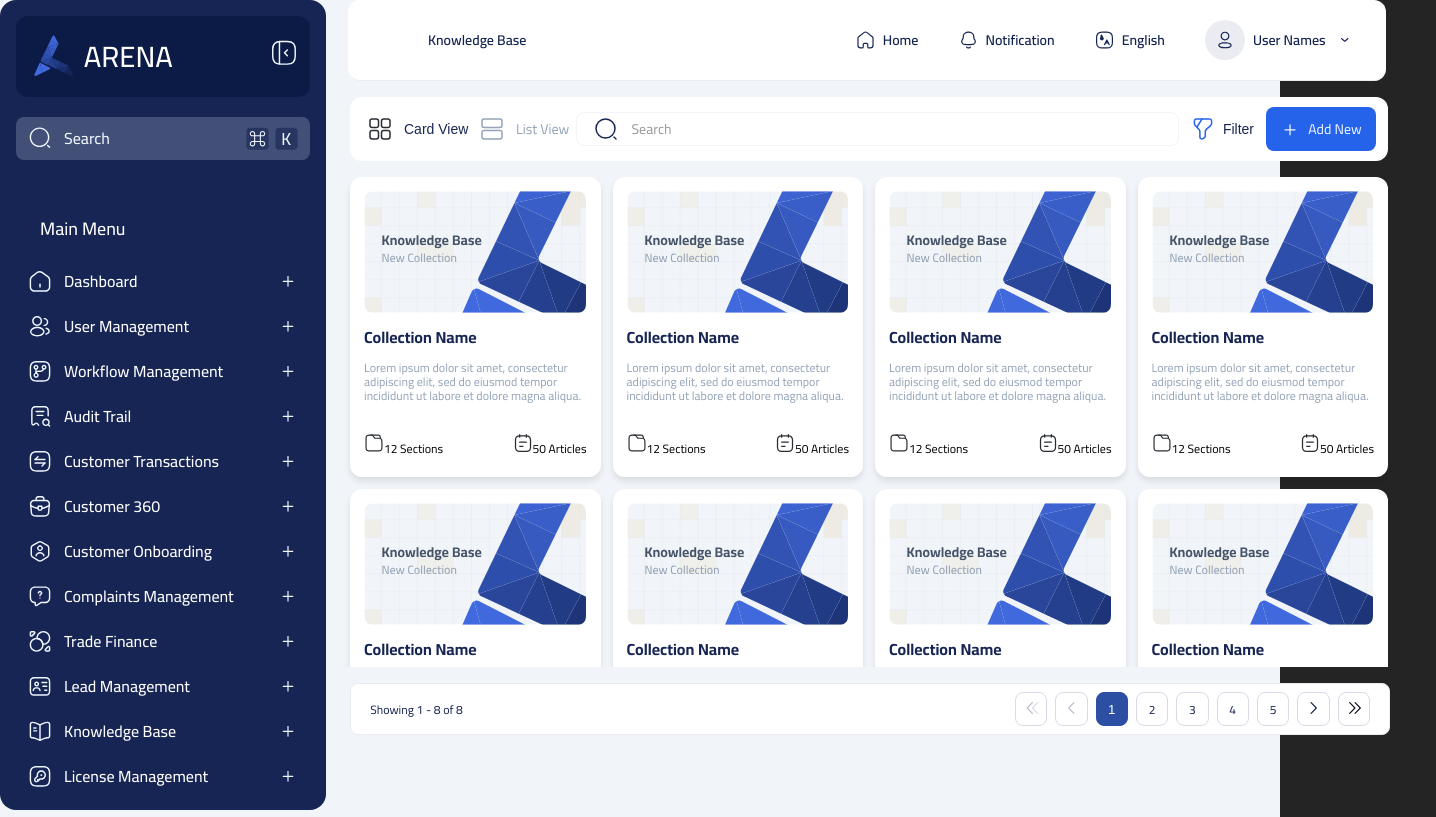
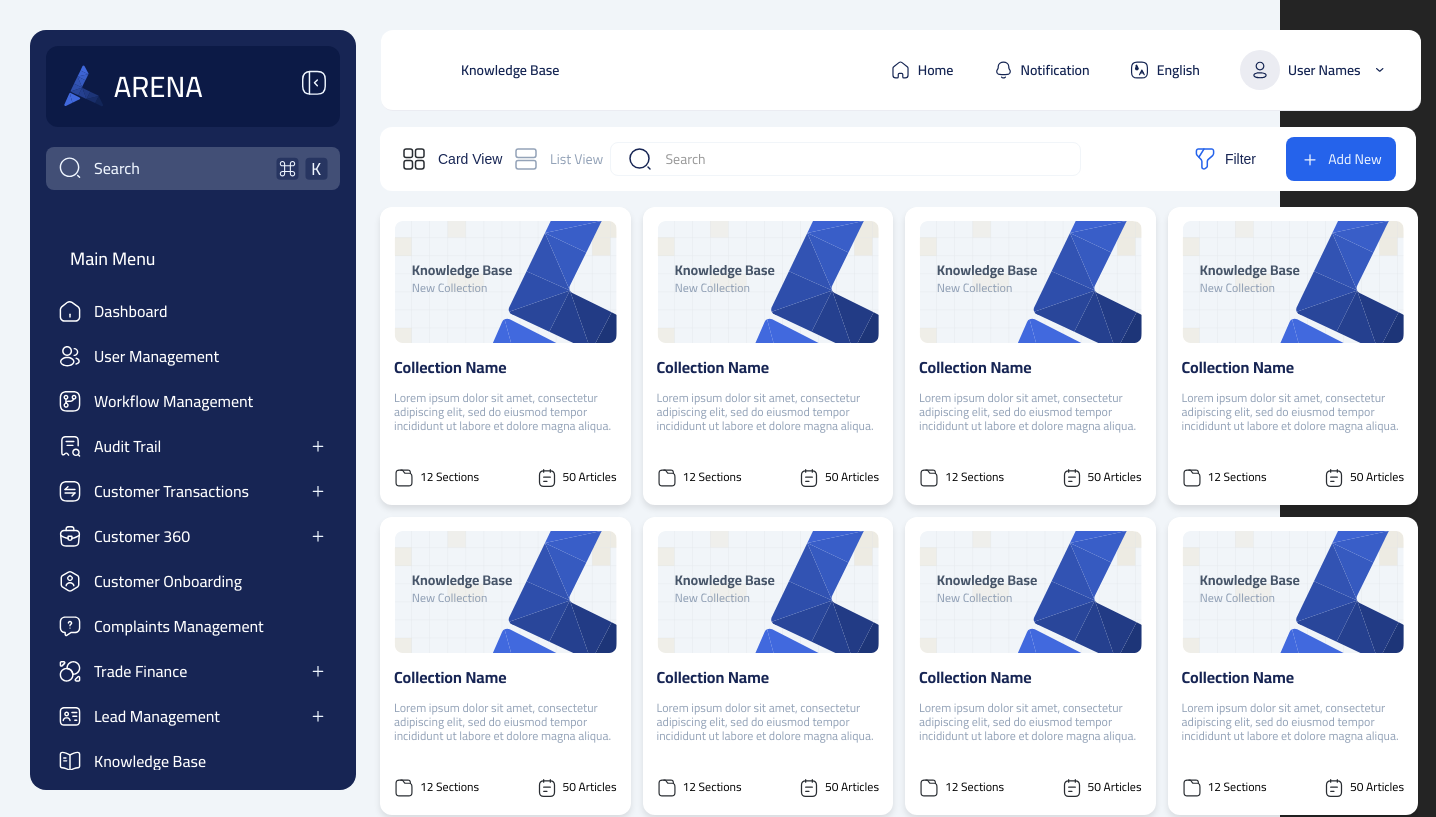
Before and after one commit to TasneemFarraj/Arena, a React (Vite) app: page /knowledge-base in a window 1280 px wide. Shown: the top 817 px of the page, 1436 px wide, since content can reach past the window. Built offline with nearby package versions, Linux system fonts and the light colour scheme.

Commit message:
feat: Make a responsive design Laptop scale and 1440*1020 scale

```diff
--- a/src/App.css
+++ b/src/App.css
@@ -3,4 +3,6 @@
   margin: 0 auto;
   padding: 2rem;
   text-align: center;
+  background-color: #F1F5F9;
+
 }
--- a/src/components/KnowledgeBase/AddNewCollection.scss
+++ b/src/components/KnowledgeBase/AddNewCollection.scss
@@ -2,9 +2,9 @@
     position: absolute;
     top: 16px;
     right: 0px;
-    left: 14px;
-    width: 1040px;
-    height: 640px;
+    left: 11px;
+    width: 1110px;
+    height: 600px;
     border-radius: 12px;
     background: rgba(41, 45, 50, 0.8);
     display: flex;
@@ -19,7 +19,7 @@
     padding: 20px;
     border-radius: 12px;
     width: 594px;
-    height: 580px;
+    height: 540px;
     box-shadow: 0 4px 8px rgba(0, 0, 0, 0.1);
     margin-top: 10px;
     margin-right: 6px;
@@ -93,8 +93,8 @@
     }
     .close-icon {
       position: absolute;
-      top: 26px;
-      right: 16px;
+      top:42px;
+      right: 24px;
       font-size: 24px;
       cursor: pointer;
       color: #000000;
@@ -138,7 +138,7 @@
           border: 1px solid #ccc;
           border-radius: 8px;
           background-color: #f8fafc;
-          color: black;
+          color: rgb(131, 116, 116);
           transition: border-color 0.2s ease-in-out;
           width: 240px;
           height: 18px;
@@ -196,7 +196,14 @@
           padding: 10px 10px 0px 12px;
           resize: none;
           font-family: Cairo;
+          &:hover {
+            border-color: #60a5fa;
+          }
 
+          &:focus {
+            border-color: #007bff;
+            outline: none;
+          }
         }
         input {
           padding: 10px 10px 10px 35px;
@@ -270,6 +277,7 @@
       justify-content: center;
       height: 191px;
       width: 520px;
+      margin-top: 20px;
 
       .upload-area {
         display: flex;
@@ -282,7 +290,7 @@
         border-radius: 12px;
         background-color: #e2e8f0;
         border: 1px dashed #60a5fa;
-        background: rgba(0, 123, 255, 0.1);
+        background: #f3f6fa;
         transition: background 0.2s ease-in-out;
         cursor: pointer;
         text-align: center;
@@ -340,6 +348,7 @@
       justify-content: space-between;
       gap: 10px;
       padding-bottom: 24px;
+      margin-top: 127px;
 
       .cancel-btn {
         background: #f5f5f5;
@@ -392,3 +401,17 @@
 
     }
   }
+  @media (max-width: 1440px) {
+    .add-new-collection{
+      width: 1040px;
+    }
+  }
+  @media screen and (height: 1020px) {
+    .add-new-collection{
+      height: 890px;
+    }
+    .add-new-collection-content{
+      height: 830px;
+
+    }
+  }
--- a/src/components/KnowledgeBase/AddNewCollection.tsx
+++ b/src/components/KnowledgeBase/AddNewCollection.tsx
@@ -137,7 +137,7 @@ const AddNewCollection: React.FC<AddNewCollectionProps> = ({
 
           <div className="form-group">
             <div className="upload-container">
-              <label className="thumbnail" className="upload-area">
+              <label className="upload-area">
                 {imagePreview ? (
                   <img src={imagePreview} alt="Thumbnail Preview" className="thumbnail-preview" />
                 ) : (
--- a/src/components/KnowledgeBase/KnowledgeBase.scss
+++ b/src/components/KnowledgeBase/KnowledgeBase.scss
@@ -1,8 +1,8 @@
 .shared-width {
+  max-width: 100%;
   width: 1038px;
   margin-left: 12px;
 }
-
 
 .knowledge-base {
   @extend .shared-width;
@@ -11,34 +11,16 @@
   display: flex;
   flex-direction: column;
   position: relative;
-
-
-  .top-box {
-    background-color: #fff;
-    padding: 20px;
-    @extend .shared-width;
-    border-radius: 8px;
-    margin-top: 19px;
-    height: 100px;
-    text-align: center;
-
-    h2 {
-      font-size: 24px;
-      color: #142452;
-      margin-bottom: 10px;
 }
 
-    p {
-      font-size: 16px;
-      color: #666;
-    }
-  }
 .knowledge-header {
   display: flex;
-    width: 1014px;
+  flex-wrap: wrap;
+  width: 100%;
+  max-width: 1110px;
   gap: 21px;
-    padding: 10px 12px;
-    margin: 16px 12px;
+  padding: 10px 50px 10px 16px;
+  margin: 16px 40px 16px 12px;
   align-items: center;
   justify-content: space-between;
   background: #fff;
@@ -48,6 +30,7 @@
   font-style: normal;
   font-weight: 400;
   line-height: 28px;
+}
 
 .knowledge-header-actions {
   display: flex;
@@ -69,7 +52,6 @@
   .search-bar {
     display: flex;
     align-items: center;
-        padding: 3px 2.725px;
     gap: 12px;
     flex: 2;
     justify-content: center;
@@ -77,8 +59,8 @@
     border: 1px solid #f1f5f9;
     background: #fff;
     padding: 4.2px 16.20px;
-        width:564px;
-
+    width: 100%;
+    max-width: 564px;
 
     .search-icon {
       width: 24px;
@@ -114,16 +96,19 @@
     color: #172554;
     cursor: pointer;
     padding: 8px 12px;
+    margin-right: 18px;
+    margin-left: 100px;
     font-size: 14px;
   }
 
   .add-btn {
     border-radius: 8px;
-        background:  #2563EB;
+    background: #2563EB;
     border: none;
     display: flex;
     width: 110px;
     height: 44px;
+    margin-right: -30px;
     align-items: center;
     cursor: pointer;
     gap: 8px;
@@ -135,7 +120,6 @@
     font-style: normal;
     font-weight: 400;
     line-height: 20px;
-
   }
 }
 
@@ -153,20 +137,17 @@
   flex: 1;
   justify-content: flex-end;
 }
-  }
 
 .card-container {
   display: grid;
-    width:1038px;
-    height: 490px;
-    grid-template-columns: repeat(4,1fr);
-    grid-template-rows: repeat(2, auto);
+  height: 450px;
+  width:1110px;
+  grid-template-columns: repeat(auto-fit, minmax(250px, 1fr));
+  gap: 12px;
   padding-left: 12px;
-    flex-direction: column;
-    align-items: flex-start;
-    gap: 12px;
   overflow-y: scroll;
   overflow-x: hidden;
+
   &::-webkit-scrollbar {
     width: 4px;
   }
@@ -181,8 +162,9 @@
   }
 
   &::-webkit-scrollbar-track {
-      background-color: rgba(23, 37, 84, 0.8);
+    background-color: rgba(211, 213, 218, 0.8);
     border-radius: 16px;
+    margin: 2px;
   }
 }
 
@@ -199,11 +181,10 @@
 }
 
 .card-image {
-    width: 221.5px;
+  width: 100%;
   height: 122px;
   border-radius: 8px;
-    padding: 14px 14px 12px 14px;
-
+  padding: 14px 14px 12px 0px;
 }
 
 .card-content {
@@ -216,7 +197,7 @@
   }
 
   p {
-      color:  #94A3B8;
+    color: #94A3B8;
     padding: 0 14px 18px 14px;
     font-variant-numeric: lining-nums proportional-nums;
     font-family: Cairo;
@@ -240,30 +221,31 @@
     align-items: flex-start;
     align-self: stretch;
     padding: 0px 14px 14px 14px;
-      gap:49px;
+    gap: 49px;
 
     .icon-footer {
       width: 20px;
       height: 20px;
       flex-shrink: 0;
+      margin-right: 6px;
+      vertical-align: middle;
     }
   }
-
 }
 
 .pagination-footer {
   display: flex;
   justify-content: space-between;
   align-items: center;
-    padding-left:  19.22px;
-    padding-right:  19.22px;
-    width: 999.6px;
+  padding-left: 35px;
+  padding-right: 35px;
+  width: 100%;
   height: 50px;
   flex-shrink: 0;
   border-radius: 8px;
-    border: 1px solid  #EBECF2;
-    background:#FFF;
-    color:  #142452;
+  border: 1px solid #EBECF2;
+  background: #FFF;
+  color: #142452;
   font-variant-numeric: lining-nums proportional-nums;
   font-family: Cairo;
   font-size: 12px;
@@ -279,7 +261,7 @@
 
     .pagination-button {
       padding: 5px 10px;
-        gap:4.75;
+      gap: 4.75;
       border: 1px solid #D8DAE5;
       background: none;
       color: #2C4FA4;
@@ -289,14 +271,14 @@
       height: 34px;
       flex-shrink: 0;
       border-radius: 8px;
-        background:  #FFFFFF;
+      background: #FFFFFF;
 
       &:hover {
         color: white;
       }
 
       &:disabled {
-          color:#142452;
+        color: #142452;
         text-align: center;
         font-variant-numeric: lining-nums proportional-nums;
         font-family: Cairo;
@@ -316,4 +298,45 @@
         border-color: #2C4FA4;
       }
     }
-    }}}
+  }
+}
+@media (max-width: 1440px) {
+  .card-container {
+    width: 1038px;
+    height: 750px;
+    grid-template-columns: repeat(4, minmax(249.5px, 1fr));
+  }
+  .knowledge-header {
+    max-width: 970px;
+    width: 100%;
+  }
+
+  .pagination-footer {
+    max-width: 970px;
+    width: 100%;
+  }
+
+}
+
+@media (max-width: 1038px) {
+  .card-container {
+    grid-template-columns: repeat(auto-fit, minmax(150px, 1fr));
+  }
+}
+
+@media (max-width: 768px) {
+  .knowledge-header {
+    flex-direction: column;
+    width: 100%;
+  }
+
+  .card-container {
+    grid-template-columns: repeat(auto-fit, minmax(150px, 1fr));
+  }
+}
+
+@media (max-width: 480px) {
+  .card-container {
+    grid-template-columns: repeat(auto-fit, minmax(150px, 1fr));
+  }
+}
--- a/src/components/KnowledgeBase/knowledgeBaseConfig.ts
+++ b/src/components/KnowledgeBase/knowledgeBaseConfig.ts
@@ -62,5 +62,36 @@ export const knowledgeBaseData = [
         articles: 50,
         image: Thumbnil
       },
-
+      {
+        id: 9,
+        title: "Collection Name",
+        description: "Lorem ipsum dolor sit amet, consectetur adipiscing elit, sed do eiusmod tempor incididunt ut labore et dolore magna aliqua.",
+        sections: 12,
+        articles: 50,
+        image: Thumbnil
+      },
+      {
+        id: 10,
+        title: "Collection Name",
+        description: "Lorem ipsum dolor sit amet, consectetur adipiscing elit, sed do eiusmod tempor incididunt ut labore et dolore magna aliqua.",
+        sections: 12,
+        articles: 50,
+        image: Thumbnil
+      },
+      {
+        id: 11,
+        title: "Collection Name",
+        description: "Lorem ipsum dolor sit amet, consectetur adipiscing elit, sed do eiusmod tempor incididunt ut labore et dolore magna aliqua.",
+        sections: 12,
+        articles: 50,
+        image: Thumbnil
+      },
+      {
+        id: 12,
+        title: "Collection Name",
+        description: "Lorem ipsum dolor sit amet, consectetur adipiscing elit, sed do eiusmod tempor incididunt ut labore et dolore magna aliqua.",
+        sections: 12,
+        articles: 50,
+        image: Thumbnil
+      },
   ];
--- a/src/components/Layout.scss
+++ b/src/components/Layout.scss
@@ -1,7 +1,9 @@
 .layout {
   display: grid;
   grid-template-columns: auto 1fr;
+  margin: 30px;
 }
-// .content{
-//    overflow-y: scroll;
-// }
+
+.sidebar {
+  transition: width 0.3s ease;
+}
--- a/src/components/Layout.tsx
+++ b/src/components/Layout.tsx
@@ -8,6 +8,7 @@ const Layout: React.FC = () => {
   return (
     <div className="layout">
       <Sidebar />
+
       <div className="main-content">
         <Navbar />
         <div className="content">
--- a/src/components/Navbar/Navbar.scss
+++ b/src/components/Navbar/Navbar.scss
@@ -11,7 +11,7 @@
   stroke: #D8DAE5;
   color: #142452;
   height: 42px;
-  width: 978px;
+  width: 100%;
   margin-left: 22px;
   border-bottom: 1px solid #EBECF2;
 
@@ -101,3 +101,10 @@
     }
   }
 }
+@media (max-width: 1440px) {
+  .navbar {
+    max-width: 980px;
+    width: 100%;
+    margin-left: 25px;
+  }
+}
--- a/src/components/Sidebar/Sidebar.scss
+++ b/src/components/Sidebar/Sidebar.scss
@@ -2,7 +2,7 @@
   font-size: 29.24px;
   line-height: 45.69px;
   width: 326px;
-  height: calc(100vh - 10px);
+  height: calc(100vh - 60px);
   left: 296px;
   border-radius: 16px;
   background-color: #172554;
@@ -71,8 +71,8 @@
 
       .toggle {
         position: absolute;
-        left: 150px;
-        top:30px;
+        left: 180px;
+        top:55px;
         display: flex;
         width: 28px;
         height: 28px;
@@ -89,6 +89,7 @@
     }
   }
 }
+
   .close-submenu-btn {
     position: absolute;
     top: 10px;
@@ -101,10 +102,10 @@
 
 .submenu {
   position: fixed;
-  top: 0;
-  left: 108px;
-  width: 250px;
-  height: 100vh;
+  top: 30;
+  left: 138px;
+  width: 200px;
+  height: calc(100vh - 40px);
   background-color: #172554;
   color: #fff;
   transition: transform 0.3s ease;
@@ -117,18 +118,28 @@
   overflow-y: auto;
   .sidebar {
 
-
     &.collapsed.with-submenu {
       border-bottom-right-radius: 0%;
       border-top-right-radius: 0%;
     }
-}}
+
+}
+}
 
 .submenu.visible {
   transform: translateX(0);
 }
+.main-content {
+  transition: margin-left 0.3s ease;
+  margin-left:0px;
+}
 
-
+.submenu.visible + .main-content {
+  margin-left: 200px;
+}
+.menu-icon {
+filter: brightness(100);
+}
 
   .header-menu{
     font-family: Cairo;
@@ -188,7 +199,7 @@
   .menu-text-container {
     display: flex;
     flex-direction: column;
-    gap: 4px; //
+    gap: 4px;
   }
 
   .submenu-description {
@@ -353,3 +364,12 @@
       }
     }
   }
+  @media screen and (height: 1020px) {
+    .sidebar {
+      height: calc(100vh - 50px);
+    }
+    .submenu{
+      height: calc(100vh - 30px);
+
+    }
+  }
--- a/src/components/Sidebar/sidebarConfig.ts
+++ b/src/components/Sidebar/sidebarConfig.ts
@@ -16,20 +16,20 @@ export const sidebarItems = [
   {
     name: "Dashboard",
     icon: Dashboard,
-    expandable: true,
+    // expandable: true,
     description: "Access the main dashboard and monitor key activities."
   },
   {
     name: "User Management",
     icon: UserManagement,
-    expandable: true,
+    // expandable: true,
     description: "Manage users, their roles, and permissions."
   },
   {
     name: "Workflow Management",
     icon: WorkflowManagement,
     route: "/workflow-management",
-    expandable: true,
+    // expandable: true,
   },
   {
     name: "Audit Trail",
@@ -53,24 +53,48 @@ export const sidebarItems = [
     name: "Customer Transactions",
     icon: CustomerTransactions,
     expandable: true,
-    description: "Manage and track customer transactions and financial activities."
-  },
+    subItems: [
+      {
+        name: "Sub Item 3",
+        icon: "/src/assets/admin.svg",
+        route: "/sub-item3",
+        description: "Description for Sub Item 3"
+      },
+      {
+        name: "Sub Item 4",
+        icon: "/src/assets/license.svg",
+        route: "/sub-item4",
+        description: "Description for Sub Item 4"
+      }
+    ]   },
   {
     name: "Customer 360",
     icon: Customer360,
     expandable: true,
-    description: "View comprehensive customer data and history in one place."
-  },
+    subItems: [
+      {
+        name: "Sub Item 3",
+        icon: "/src/assets/admin.svg",
+        route: "/sub-item3",
+        description: "Description for Sub Item 3"
+      },
+      {
+        name: "Sub Item 4",
+        icon: "/src/assets/license.svg",
+        route: "/sub-item4",
+        description: "Description for Sub Item 4"
+      }
+    ] },
   {
     name: "Customer Onboarding",
     icon: CustomerOnboarding,
-    expandable: true,
+    // expandable: true,
     description: "Handle the registration and onboarding process for new customers."
   },
   {
     name: "Complaints Management",
     icon: ComplaintsManagement,
-    expandable: true,
+    // expandable: true,
     description: "Track and resolve customer complaints and feedback."
   },
   {
@@ -101,19 +125,31 @@ export const sidebarItems = [
     name: "Knowledge Base",
     icon: KnowledgeBase,
     route: "/knowledge-base",
-    expandable: true,
+    // expandable: true,
 
   },
   {
     name: "License Management",
     icon: LicenseManagement,
     expandable: true,
-    description: "Handle software licenses, renewals, and compliance."
-  },
+    subItems: [
+      {
+        name: "Sub Item 3",
+        icon: "/src/assets/admin.svg",
+        route: "/sub-item3",
+        description: "Description for Sub Item 3"
+      },
+      {
+        name: "Sub Item 4",
+        icon: "/src/assets/license.svg",
+        route: "/sub-item4",
+        description: "Description for Sub Item 4"
+      }
+    ]   },
   {
     name: "Admin Settings",
     icon: AdminSettings,
-    expandable: true,
+    // expandable: true,
     description: "Configure and manage application settings and user roles."
   }
 ];
```
Lines whose indentation alone changed are shown as unchanged.
